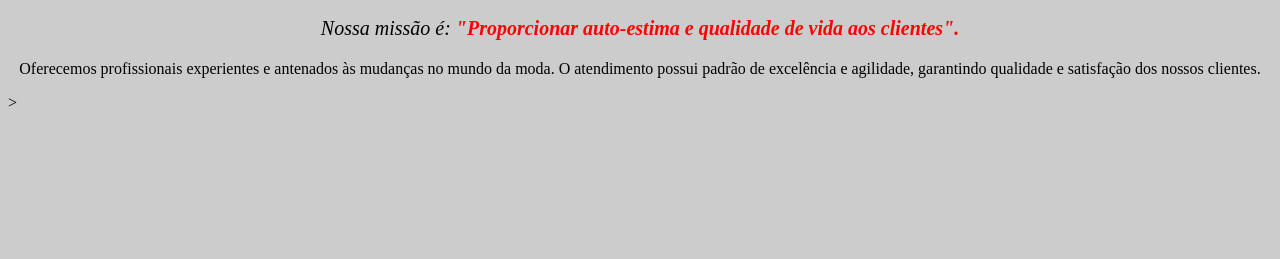
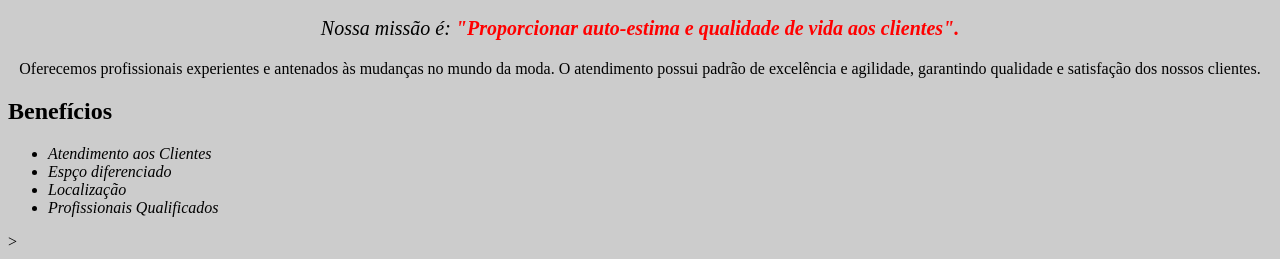
Before and after one commit to HudsondeSouzaSantos/escola-britania, a plain HTML site: page index.html in a window 1280 px wide. Shown: the part 605-864 px from the top of the page. Before the commit the page ends 800 px from the top, so only its background shows below. Drawn offline with Linux system fonts and the light colour scheme.

Commit message:
Aula 05.03

```diff
--- a/css/style.css
+++ b/css/style.css
@@ -21,3 +21,7 @@ em strong {
 #missao {
 	font-size:20px;
 }
+
+.itens {
+	font-style: italic;
+}
--- a/index.html
+++ b/index.html
@@ -11,5 +11,12 @@
 		<p>Localizada no coração da cidade a <strong>Barbearia Alura</strong> traz para o mercado o que há de melhor para o seu cabelo e barba. Fundada em 2019, a Barbearia Alura já é destaque na cidade e conquista novos clientes a cada dia.</p>
 		<p id="missao"><em>Nossa missão é: <strong>"Proporcionar auto-estima e qualidade de vida aos clientes".</strong></em></p>
 		<p>Oferecemos profissionais experientes e antenados às mudanças no mundo da moda. O atendimento possui padrão de excelência e agilidade, garantindo qualidade e satisfação dos nossos clientes.</p>
+		<h2>Benefícios</h2>
+		<ul>
+			<li class="itens">Atendimento aos Clientes</li>
+			<li class="itens">Espço diferenciado</li class="itens">
+			<li class="itens">Localização</li class="itens">
+			<li class="itens">Profissionais Qualificados</li class="itens">
+	    </ul>
 	</body>
 </html>>
```
